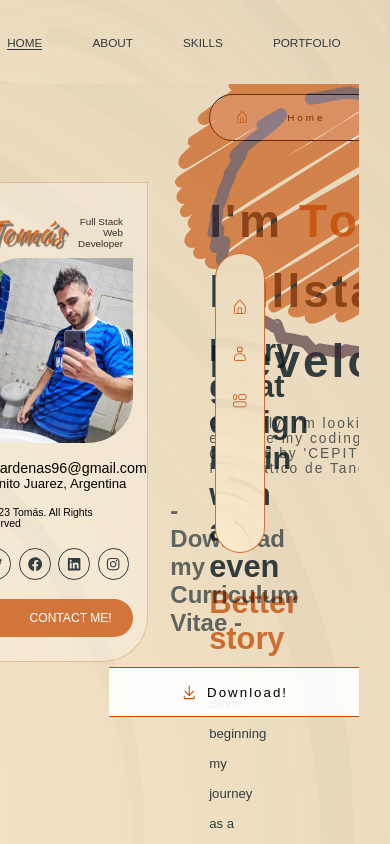
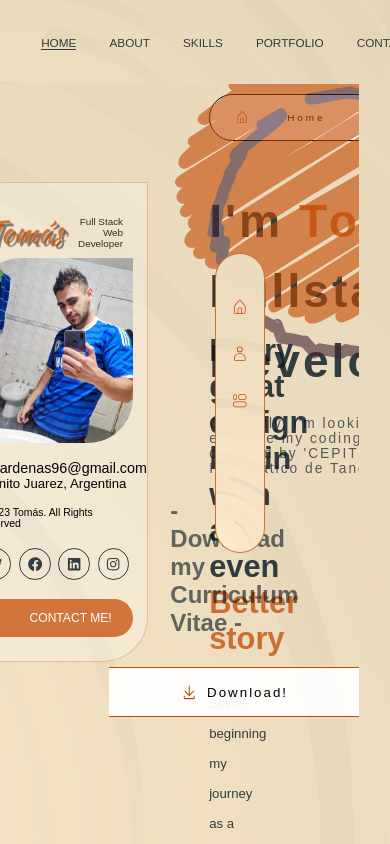
Before and after one commit to tomascardenas96/portfolio, a React (Vite) app: page / in a window 390 px wide. In both pictures the pointer is over the item "HOME". Shown: the top 844 px of the page. Built offline with nearby package versions, Linux system fonts and the light colour scheme; some icons are missing; a web font is replaced by a local one.

Commit message:
responsive menu max-width: 1300px

```diff
--- a/src/style/Menu.css
+++ b/src/style/Menu.css
@@ -35,3 +35,14 @@
   border-bottom: 1.5px solid var(--font-color);
   margin-bottom: -1.5px;
 }
+
+@media (max-width: 1300px) {
+  .main-menu {
+    gap: 3rem;
+  }
+
+  .main-menu li:hover {
+    border-bottom: 0.15rem solid var(--font-color);
+    margin-bottom: -0.15rem;
+  }
+}
```
